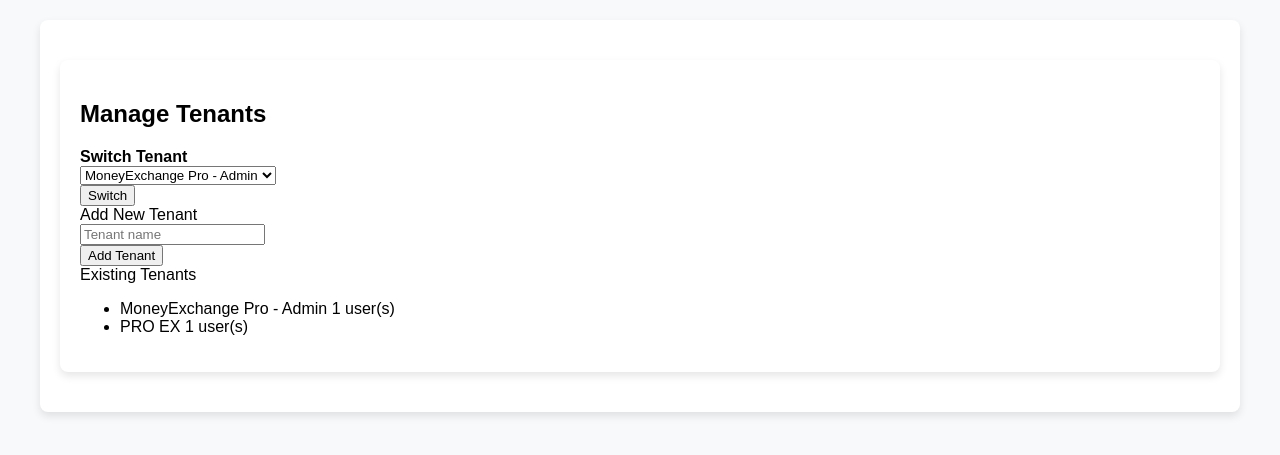
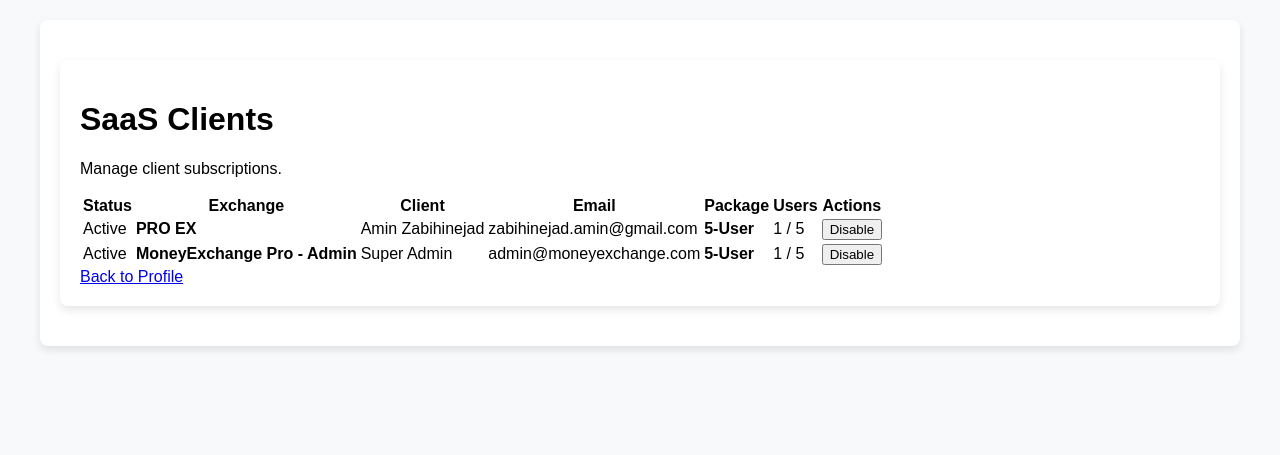
Before and after one commit to AminZabihinejad/AminZabihinejad, a Flask app: page /manage_tenants in a window 1280 px wide. Shown: the part 115-570 px from the top of the page. Run offline with Flask 3, Linux system fonts and the light colour scheme; a user stored in the database is signed in; parts of the project's set-up code (start-up, migrations or seed data) failed here and were passed over.

Commit message:
register update

```diff
--- a/app.py
+++ b/app.py
@@ -17,7 +17,8 @@
 import io
 import os
 import imgkit
-
+from flask_mail import Mail, Message  # ADD AT TOP
+import secrets
 # === EXCHANGE NAME (GLOBAL) ===
 EXCHANGE_NAME = "MoneyExchange Pro"
 MAX_USERS = 5  # 5-user package
@@ -48,12 +49,26 @@
 ALLOWED_EXTENSIONS = {'pdf', 'jpg', 'jpeg', 'png'}
 
 
+# === EMAIL CONFIG (GMAIL) ===
+app.config['MAIL_SERVER'] = 'smtp.gmail.com'
+app.config['MAIL_PORT'] = 587
+app.config['MAIL_USE_TLS'] = True
+app.config['MAIL_USERNAME'] = 'piggy.bank.exchanger@gmail.com'  # CHANGE
+app.config['MAIL_PASSWORD'] = 'bsfc smqg nxtd nsxz'     # CHANGE (App Password!)
+app.config['MAIL_DEFAULT_SENDER'] = 'piggy.bank.exchanger@gmail.com'
+
+mail = Mail(app)
+
 class Tenant(db.Model):
     id = db.Column(db.Integer, primary_key=True)
-    name = db.Column(db.String(100), unique=True, nullable=False)  # e.g., "ExchangeA"
+    name = db.Column(db.String(100), unique=True, nullable=False)
+    client_name = db.Column(db.String(100), nullable=False)
+    client_email = db.Column(db.String(120), unique=True, nullable=False)
+    client_phone = db.Column(db.String(30))
+    is_active = db.Column(db.Boolean, default=True)
+    max_users = db.Column(db.Integer, default=5)  # ← NEW
     created_at = db.Column(db.DateTime, default=datetime.utcnow)
 
-    # Relationships (optional for now)
     users = db.relationship('User', backref='tenant', lazy=True)
 
 # === MODELS ===
@@ -134,7 +149,7 @@
 with app.app_context():
     db.create_all()
 
-    # ---- ONE-TIME COLUMN FIX (remove after first run) ----
+    # Add is_super_admin column if missing
     import sqlalchemy as sa
     from sqlalchemy import inspect
     inspector = inspect(db.engine)
@@ -143,25 +158,30 @@
             conn.execute(sa.text('ALTER TABLE user ADD COLUMN is_super_admin BOOLEAN'))
             conn.execute(sa.text('UPDATE user SET is_super_admin = 0'))
             conn.commit()
-    # -----------------------------------------------------
 
-    if not Tenant.query.filter_by(name='DefaultTenant').first():
-        default_tenant = Tenant(name='DefaultTenant')
+    # CREATE DEFAULT SUPER ADMIN TENANT
+    if not Tenant.query.first():
+        default_tenant = Tenant(
+            name='MoneyExchange Pro - Admin',
+            client_name='Super Admin',
+            client_email='admin@moneyexchange.com',
+            client_phone='+1 555-000-0000',
+            is_active=True,
+            max_users=5
+        )
         db.session.add(default_tenant)
-        db.session.commit()
+        db.session.flush()
 
-    if not User.query.filter_by(username='admin').first():
-        admin_tenant = Tenant.query.filter_by(name='DefaultTenant').first()
         admin = User(
             username='admin',
             password='admin123',
             is_admin=True,
-            is_super_admin=True,          # ← now the column exists
-            tenant_id=admin_tenant.id
+            is_super_admin=True,
+            tenant_id=default_tenant.id
         )
         db.session.add(admin)
         db.session.commit()
-
+        print("Default super admin created!")
 
 
 # === WKHTMLTOPDF CONFIG (GLOBAL) ===
@@ -289,27 +309,94 @@
 
 # === ROUTES ===
 
-@app.route('/login', methods=['GET', 'POST'])
-def login():
-    if current_user.is_authenticated:
-        return redirect(url_for('index'))
 
-    if request.method == 'POST':
-        username = request.form.get('username')
-        password = request.form.get('password')
-        user = User.query.filter_by(username=username).first()
 
-        if user and user.password == password:
-            login_user(user, remember=True)
-            session['user_id'] = user.id
-            session['is_admin'] = user.is_admin
-            session['tenant_id'] = user.tenant_id  # ← NEW: Store tenant_id
-            flash('Login successful!', 'success')
-            return redirect(url_for('index'))
 
-        flash('Invalid username or password.', 'danger')
 
-    return render_template('login.html')
+# === REGISTER NEW SOFTWARE CLIENT ===
+@app.route('/create_tenant', methods=['POST'])
+@login_required
+def create_tenant():
+    if not current_user.is_super_admin:
+        flash('Super admin access only!', 'danger')
+        return redirect(url_for('profile'))
+
+    name = request.form['exchange_name'].strip()
+    client_name = request.form['client_name'].strip()
+    email = request.form['client_email'].strip().lower()
+    phone = request.form['client_phone'].strip()
+    package = int(request.form['package'])
+
+    if package not in [1, 5]:
+        flash('Invalid package!', 'danger')
+        return redirect(url_for('profile'))
+
+    if not all([name, client_name, email]):
+        flash('All fields required!', 'danger')
+        return redirect(url_for('profile'))
+
+    if Tenant.query.filter_by(name=name).first():
+        flash('Exchange name exists!', 'danger')
+        return redirect(url_for('profile'))
+    if Tenant.query.filter_by(client_email=email).first():
+        flash('Email already registered!', 'danger')
+        return redirect(url_for('profile'))
+
+    password = secrets.token_urlsafe(10)
+
+    tenant = Tenant(
+        name=name,
+        client_name=client_name,
+        client_email=email,
+        client_phone=phone,
+        is_active=True,
+        max_users=package
+    )
+    db.session.add(tenant)
+    db.session.flush()
+
+    admin_user = User(
+        username=email.split('@')[0][:20],
+        password=password,
+        is_admin=True,
+        is_super_admin=False,
+        tenant_id=tenant.id
+    )
+    db.session.add(admin_user)
+    db.session.commit()
+
+    # === SEND EMAIL WITH FULL DEBUG ===
+    try:
+        msg = Message(
+            subject=f"Your {name} Account is Ready!",
+            recipients=[email],
+            body=f"""
+Hello {client_name},
+
+Your MoneyExchange Pro is LIVE!
+
+Exchange: {name}
+Package: {package}-User Plan
+Login: http://127.0.0.1:5000/login
+Username: {admin_user.username}
+Password: {password}
+
+Change your password after login.
+
+Support: support@moneyexchange.com
+
+---
+MoneyExchange Pro Team
+            """
+        )
+        mail.send(msg)
+        flash(f'Client registered! Email sent to {email}', 'success')
+    except Exception as e:
+        error_msg = str(e)
+        print(f"EMAIL ERROR: {error_msg}")  # ← SEE IN CONSOLE
+        flash(f'Client registered but EMAIL FAILED: {error_msg}', 'danger')
+
+    return redirect(url_for('profile'))
 @app.route('/logout')
 @login_required
 def logout():
@@ -318,25 +405,15 @@
     flash('Logged out successfully!', 'success')
     return redirect(url_for('login'))
 
-@app.route('/manage_tenants', methods=['GET', 'POST'])
+@app.route('/manage_tenants')
 @login_required
 def manage_tenants():
     if not current_user.is_super_admin:
-        flash('Super admin access only!')
+        flash('Super admin access only!', 'danger')
         return redirect(url_for('profile'))
-    if request.method == 'POST':
-        action = request.form.get('action')
-        name = request.form.get('name')
-        if action == 'add':
-            if Tenant.query.filter_by(name=name).first():
-                flash('Tenant exists!')
-            else:
-                new_tenant = Tenant(name=name)
-                db.session.add(new_tenant)
-                db.session.commit()
-                flash('Tenant added!')
-    tenants = Tenant.query.all()
-    return render_template('manage_tenants.html', tenants=tenants)  # Create this template
+
+    tenants = Tenant.query.order_by(Tenant.created_at.desc()).all()
+    return render_template('manage_tenants.html', tenants=tenants)
 
 @login_manager.user_loader
 def load_user(user_id):
@@ -460,31 +537,42 @@
                            fee_percentage=current_fee, flat_fee_cad=current_flat_fee)
 
 @app.route('/profile')
+@login_required
 def profile():
-    if 'user_id' not in session:
+    tenant_id = session.get('tenant_id')
+    if not tenant_id:
+        flash('No tenant selected!', 'danger')
         return redirect(url_for('login'))
 
-    current_user = User.query.get(session['user_id'])
-    total_transactions = Transaction.query.filter_by(tenant_id=session.get('tenant_id')).count()
-    total_clients = Client.query.filter_by(tenant_id=session.get('tenant_id')).count()
-    total_users = User.query.filter_by(tenant_id=session.get('tenant_id')).count()
-    users = User.query.filter_by(tenant_id=session.get('tenant_id')).all() if current_user.is_admin else []
+    tenant = Tenant.query.get(tenant_id)
+    if not tenant:
+        flash('Invalid tenant!', 'danger')
+        return redirect(url_for('login'))
+
+    # Current logged-in user
+    user = current_user
+
+    # Tenant-specific stats
+    total_transactions = Transaction.query.filter_by(tenant_id=tenant_id).count()
+    total_clients = Client.query.filter_by(tenant_id=tenant_id).count()
+    total_users = User.query.filter_by(tenant_id=tenant_id).count()
+    users = User.query.filter_by(tenant_id=tenant_id).all()
 
     current_fee = round(FEE_PERCENTAGE * 100, 1)
     current_flat_fee = round(FLAT_FEE_CAD, 2)
 
     return render_template('profile.html',
-                           user=current_user,
+                           user=user,
+                           tenant=tenant,
                            total_transactions=total_transactions,
                            total_clients=total_clients,
                            total_users=total_users,
                            users=users,
                            exchange_name=EXCHANGE_NAME,
-                           max_users=MAX_USERS,
+                           max_users=tenant.max_users,
                            current_fee=current_fee,
-                           current_flat_fee=current_flat_fee)
-
-
+                           current_flat_fee=current_flat_fee,
+                           is_super_admin=user.is_super_admin)
 @app.route('/manage_users', methods=['GET', 'POST'])
 @login_required
 def manage_users():
@@ -1031,5 +1119,20 @@
     flash(f'Switched to tenant: <strong>{tenant.name}</strong>', 'success')
     return redirect(url_for('index'))
 
+@app.route('/toggle_tenant/<int:tenant_id>', methods=['POST'])
+@login_required
+def toggle_tenant(tenant_id):
+    if not current_user.is_super_admin:
+        flash('Super admin access only!', 'danger')
+        return redirect(url_for('profile'))
+
+    tenant = Tenant.query.get_or_404(tenant_id)
+    tenant.is_active = not tenant.is_active
+    status = 'activated' if tenant.is_active else 'disabled'
+    db.session.commit()
+    flash(f'Client {tenant.client_name} ({tenant.name}) {status}',
+          'success' if tenant.is_active else 'warning')
+    return redirect(url_for('manage_tenants'))
+
 if __name__ == '__main__':
     app.run(debug=True)
--- a/templates/manage_tenants.html
+++ b/templates/manage_tenants.html
@@ -1,71 +1,52 @@
 {% extends "base.html" %}
-{% block title %}Manage Tenants{% endblock %}
+{% block title %}SaaS Clients{% endblock %}
 
 {% block content %}
 <div class="container mt-4">
+    <h1>SaaS Clients</h1>
+    <p class="lead">Manage client subscriptions.</p>
 
-    <h2 class="mb-4">Manage Tenants</h2>
-
-    <!-- ==== SWITCH TENANT ==== -->
-    {% if current_user.is_super_admin %}
-    <div class="card mb-4">
-        <div class="card-header bg-primary text-white">
-            <strong>Switch Tenant</strong>
-        </div>
-        <div class="card-body">
-            <form method="post" action="{{ url_for('switch_tenant') }}">
-                <div class="row align-items-center">
-                    <div class="col-md-8">
-                        <select name="tenant_id" class="form-select" required>
-                            {% for t in tenants %}
-                                <option value="{{ t.id }}"
-                                        {% if session.tenant_id == t.id %}selected{% endif %}>
-                                    {{ t.name }}
-                                </option>
-                            {% endfor %}
-                        </select>
-                    </div>
-                    <div class="col-md-4">
-                        <button type="submit" class="btn btn-success w-100">Switch</button>
-                    </div>
-                </div>
-            </form>
-        </div>
-    </div>
-    {% endif %}
-    <!-- ==== END SWITCH ==== -->
-
-    <!-- ==== ADD TENANT ==== -->
-    <div class="card mb-4">
-        <div class="card-header bg-info text-white">Add New Tenant</div>
-        <div class="card-body">
-            <form method="post">
-                <input type="hidden" name="action" value="add">
-                <div class="row g-3 align-items-center">
-                    <div class="col-md-8">
-                        <input type="text" name="name" class="form-control" placeholder="Tenant name" required>
-                    </div>
-                    <div class="col-md-4">
-                        <button type="submit" class="btn btn-primary w-100">Add Tenant</button>
-                    </div>
-                </div>
-            </form>
-        </div>
+    <div class="table-responsive">
+        <table class="table table-hover align-middle">
+            <thead class="table-dark">
+                <tr>
+                    <th>Status</th>
+                    <th>Exchange</th>
+                    <th>Client</th>
+                    <th>Email</th>
+                    <th>Package</th>
+                    <th>Users</th>
+                    <th>Actions</th>
+                </tr>
+            </thead>
+            <tbody>
+                {% for t in tenants %}
+                <tr class="{% if not t.is_active %}table-danger{% endif %}">
+                    <td>
+                        <span class="badge {% if t.is_active %}bg-success{% else %}bg-danger{% endif %}">
+                            {{ 'Active' if t.is_active else 'Disabled' }}
+                        </span>
+                    </td>
+                    <td><strong>{{ t.name }}</strong></td>
+                    <td>{{ t.client_name }}</td>
+                    <td>{{ t.client_email }}</td>
+                    <td><strong>{{ t.max_users }}-User</strong></td>
+                    <td>{{ t.users|length }} / {{ t.max_users }}</td>
+                    <td>
+                        <form method="post" action="{{ url_for('toggle_tenant', tenant_id=t.id) }}" class="d-inline">
+                            <button type="submit" class="btn btn-sm {% if t.is_active %}btn-warning{% else %}btn-success{% endif %}">
+                                {{ 'Disable' if t.is_active else 'Enable' }}
+                            </button>
+                        </form>
+                    </td>
+                </tr>
+                {% endfor %}
+            </tbody>
+        </table>
     </div>
 
-    <!-- ==== LIST TENANTS ==== -->
-    <div class="card">
-        <div class="card-header bg-secondary text-white">Existing Tenants</div>
-        <ul class="list-group list-group-flush">
-            {% for t in tenants %}
-            <li class="list-group-item d-flex justify-content-between align-items-center">
-                {{ t.name }} <span class="badge bg-primary rounded-pill">{{ t.users|length }} user(s)</span>
-            </li>
-            {% else %}
-            <li class="list-group-item text-muted">No tenants yet.</li>
-            {% endfor %}
-        </ul>
+    <div class="text-center mt-4">
+        <a href="{{ url_for('profile') }}" class="btn btn-outline-primary">Back to Profile</a>
     </div>
-
 </div>
 {% endblock %}
```
Also changed, not shown: templates/profile.html (+44 -3 lines), instance/moneyexchange.db.
